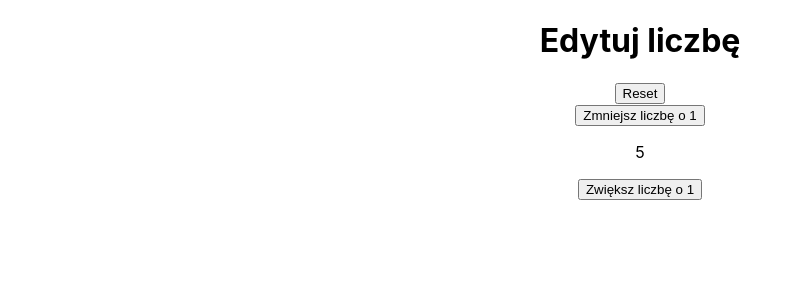
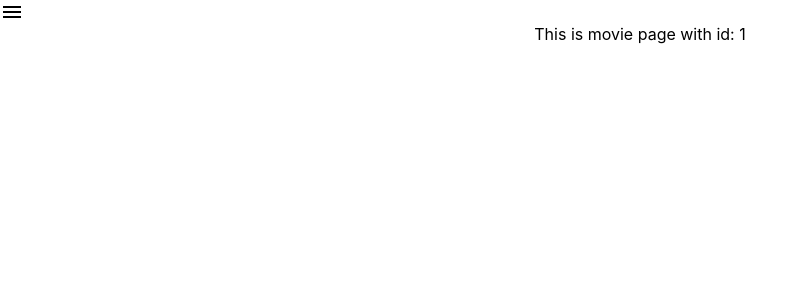
Before and after one commit to JankowRepo/SH_ReactProject_Fakultet, a React (Create React App) app in the folder Node_podstawy/app/: page /movie/1 in a window 1280 px wide. Shown: the top 300 px of the page, without its empty margins (0-805 px from the left). Built offline with nearby package versions, Linux system fonts and the light colour scheme.

Commit message:
Notatki wykłady nr 2, React

```diff
--- a/Node_podstawy/app/src/App.tsx
+++ b/Node_podstawy/app/src/App.tsx
@@ -1,61 +1,24 @@
 import React from 'react';
-import logo from './logo.svg';
+import {Switch, Route, BrowserRouter} from "react-router-dom";
+
+import Movie from './views/movie/Movie';
+import Home from './views/home/Home';
+import Page404 from "./views/404page/Page404";
+
 import './App.css';
-import CustomHeader, {addNumber} from './components/CustomHeader'
-import Counter from "./components/Counter";
 
-const App=() =>{
-    const newNumber=addNumber(1,2);
-    const [changeNumber, setChangeNumber]=React.useState(0);
-
-    const handleNumberChange=(newNumber:number)=>{
-        setChangeNumber(newNumber)
-    }
-
-    const liczbaMniejszaOdZera=(liczba: number)=> {
-        if(liczba<0)
-        {
-            return (<div>Liczba jest mniejsza niz 0 </div>)
-        }
-
-    }
-
-    const lookAtNumber = (number: number) => {
-        if (number > 10 && number<=15)
-        {
-            return "Liczba jest wieksza od 10";
-        }
-        else if (number < -10)
-        {
-            return "Liczba jest mniejsza od -10";
-        }
-        else if (number > 15)
-        {
-            return "Liczba przekroczona";
-        }
-        else
-            return "";
-    }
-
+const App=()=>{
     return (
-        <div className="App">
-            <CustomHeader>
-                <Counter initialNumber={5} onNumberChange={handleNumberChange} />
-                {
-                    //changeNumber > 0 && (<div>Liczba jest większa niz 0</div>)
-                }
-                {
-                    //changeNumber == 0 && (<div>Liczba jest równa 0</div>)}
-                }
-                {
-                    //liczbaMniejszaOdZera(changeNumber)}
-                }
-                {
-                    lookAtNumber(changeNumber)
-                }
-            </CustomHeader>
+        <div className={"App"}>
+            <BrowserRouter>
+                <Switch>
+                    <Route path="/" component={Home} exact/>
+                    <Route path="/movie/:id" component={Movie} />
+                    <Route path="*" component={Page404} />
+                </Switch>
+            </BrowserRouter>
         </div>
     );
 }
 
-export default App;
+export default App
--- /dev/null
+++ b/Node_podstawy/app/src/components/NavPanel.tsx
@@ -0,0 +1,44 @@
+import React from "react";
+import {Drawer} from "@material-ui/core";
+import {useHistory} from "react-router";
+import MenuIcon from '@material-ui/icons/Menu';
+import {makeStyles} from "@material-ui/core";
+
+const useStyles=makeStyles({
+    drawer:{
+        width: '10 rem',
+    },
+    menuIcon:{
+        cursor:'pointer',
+        display:'flex',
+    }
+})
+
+const NavPanel =()=>{
+    const [isOpen, setIsOpen]=React.useState(false);
+    const history=useHistory();
+    const classes=useStyles();
+    const redirecTo=(path: string, name:string   )=>
+        <div onClick={()=>{history.push(path)}}>{name}</div>
+
+    return (
+        <div>
+            <div className={classes.menuIcon}
+                onClick={()=>setIsOpen(!isOpen)}>
+                <MenuIcon/>
+            </div>
+            <Drawer
+                open={isOpen}
+                onClose={()=>{setIsOpen(false)}}>
+                ClassName={classes.drawer}
+                <div>
+                    <ul>
+                        <li>{redirecTo('/','Home')}</li>
+                        <li>{redirecTo('/movie','Movie')}</li>
+                    </ul>
+                </div>
+            </Drawer>
+        </div>
+    );
+}
+export default NavPanel
--- /dev/null
+++ b/Node_podstawy/app/src/views/404page/Page404.tsx
@@ -0,0 +1,8 @@
+import React from 'react'
+
+
+const Page404=()=>{
+    return (<div> Page not found! Error 404</div>);
+}
+
+export default Page404
--- /dev/null
+++ b/Node_podstawy/app/src/views/home/Home.tsx
@@ -0,0 +1,14 @@
+import React from 'react'
+import App from "../../App";
+import NavPanel from "../../components/NavPanel";
+
+const Home=()=>{
+    return (
+        <div>
+            <NavPanel/>
+            <div>This is home page</div>
+        </div>
+    );
+}
+
+export default Home
--- /dev/null
+++ b/Node_podstawy/app/src/views/movie/Movie.tsx
@@ -0,0 +1,20 @@
+import React from 'react'
+import {useParams} from "react-router";
+import NavPanel from "../../components/NavPanel";
+
+interface MovieRouteParams {
+    id: string;
+}
+
+const Movie=()=>{
+    const { id } =useParams<MovieRouteParams>();
+
+    return (
+        <div>
+            <NavPanel/>
+            {`This is movie page with id: ${id}`}
+        </div>
+    );
+}
+
+export default Movie
```
